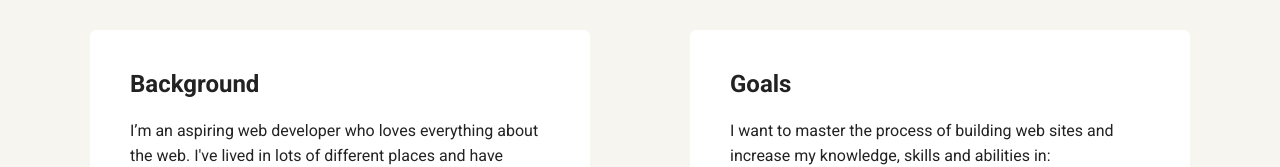
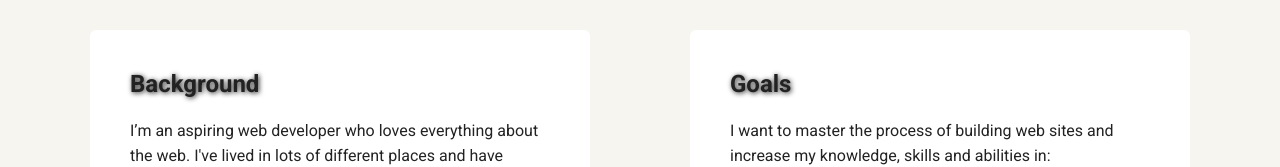
Before and after one commit to jmb521/PersonalProfilePage, a plain HTML site: page index.html in a window 1280 px wide. Shown: the part 490-657 px from the top of the page. Drawn offline with Linux system fonts and the light colour scheme; a web font is replaced by a local one.

Commit message:
updated text-shadow property

```diff
--- a/styles.css
+++ b/styles.css
@@ -107,6 +107,9 @@ ul.skills {
   padding: 0;
   text-align: center;
 }
+.card h2 {
+    text-shadow: 1px 1px 5px;
+}
 
 .skills li {
   border-radius: 6px;
```
